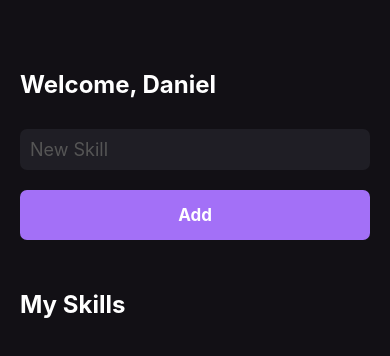
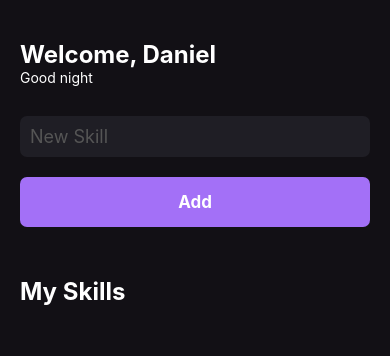
Before and after one commit to LoboNeves/RocketSeat-ReactNative, a React Native app in the folder myskills/: screen / in a window 390 px wide. Shown: the top 356 px of the page. Built offline with nearby package versions, Linux system fonts and the light colour scheme.

Commit message:
Implementando useEffect para mensagem de greetings

```diff
--- a/myskills/src/pages/Home.js
+++ b/myskills/src/pages/Home.js
@@ -1,4 +1,4 @@
-import React, { useState } from "react";
+import React, { useState, useEffect } from "react";
 import { View, Text, StyleSheet, TextInput, Platform, FlatList } from "react-native";
 import { Button } from "../components/Button";
 import { SkillCard } from "../components/SkillCards";
@@ -6,14 +6,26 @@
 export function Home() {
   const [newSkill, setNewSkill] = useState('');
   const [mySkills, setMySkills] = useState([]);
+  const [greeting, setGretting] = useState('');
 
   function handleAddNewSkill() {
     setMySkills(oldState => [...oldState, newSkill]);
   }
 
+  useEffect(() => {
+    const currentHour = new Date().getHours();
+
+    if(currentHour < 12) setGretting('Good morning');
+    else if(currentHour >= 12 && currentHour < 18) setGretting('Good afternoon');
+    else setGretting('Good night');
+
+  }, [])
+
   return (
     <View style={styles.container}>
       <Text style={styles.title}>Welcome, Daniel</Text>
+
+      <Text style={styles.greeting}>{ greeting }</Text>
 
       <TextInput
         style={styles.input}
@@ -46,7 +58,7 @@
     flex: 1,
     backgroundColor: '#121015',
     paddingHorizontal: 20,
-    paddingVertical: 70
+    paddingVertical: 40
   },
   title: {
     color: '#fff',
@@ -60,5 +72,8 @@
     padding: Platform.OS == 'ios' ? 15 : 10,
     marginTop: 30,
     borderRadius: 7
+  },
+  greeting: {
+    color: '#FFF'
   }
 });
```
